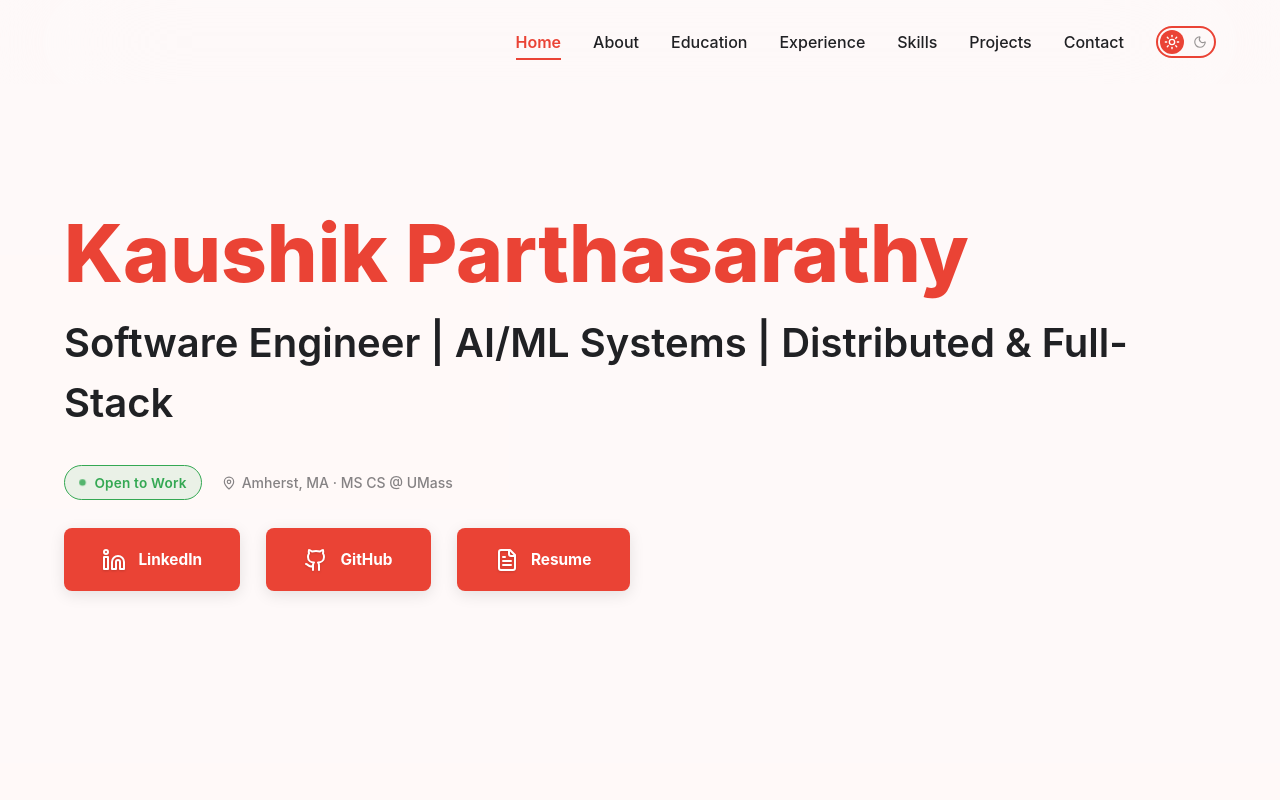
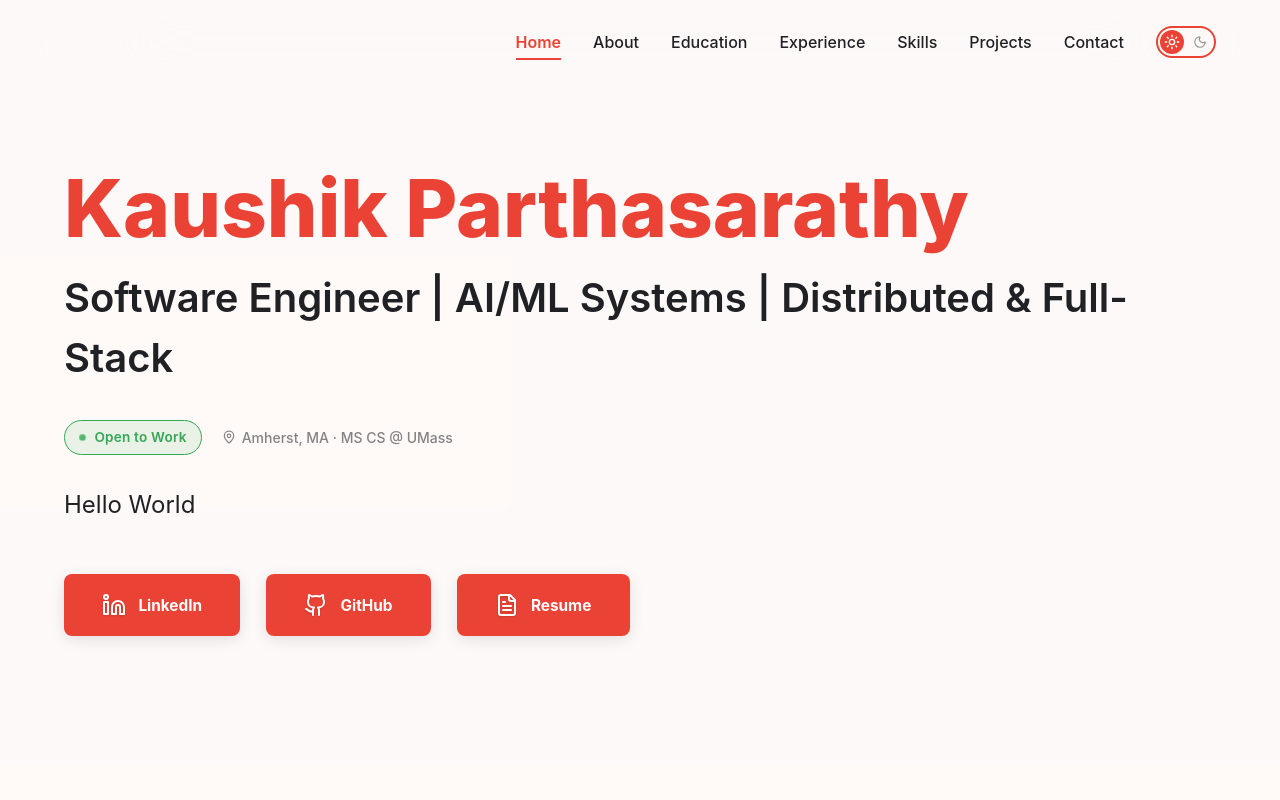
Before and after one commit to vpk-11/portfolio, a React (Vite) app: page / in a window 1280 px wide. Shown: the top 800 px of the page. Built offline with nearby package versions, Linux system fonts and the light colour scheme.

Commit message:
Hero section update

```diff
--- a/src/components/Hero/Hero.scss
+++ b/src/components/Hero/Hero.scss
@@ -140,7 +140,7 @@
   }
 }
 
-.hero-bio {
+.hero-tagline {
   font-size: clamp(1.1rem, 1.5vw + 0.3rem, 1.5rem);
   line-height: 1.8;
   margin-bottom: 3rem;
--- a/src/components/Hero/Hero.tsx
+++ b/src/components/Hero/Hero.tsx
@@ -49,6 +49,7 @@ const Hero: React.FC = () => {
 
           <h1 className="hero-title">{profile.name}</h1>
           <h2 className="hero-subtitle">{profile.title}</h2>
+          <p className="hero-tagline">{profile.tagline}</p>
 
           <div className="hero-links">
             <a href={profile.linkedin} target="_blank" rel="noopener noreferrer" className="hero-link">
--- a/src/data/profile.json
+++ b/src/data/profile.json
@@ -20,7 +20,7 @@
     "Project / Product Management"
   ],
   "workAuthorization": "F-1 · CPT authorized · Will require STEM OPT / H-1B sponsorship",
-  "tagline": "",
+  "tagline": "Hello World",
   "principles": [
     "Clean abstractions beat clever code",
     "Scalable systems should be boring in production",
```
